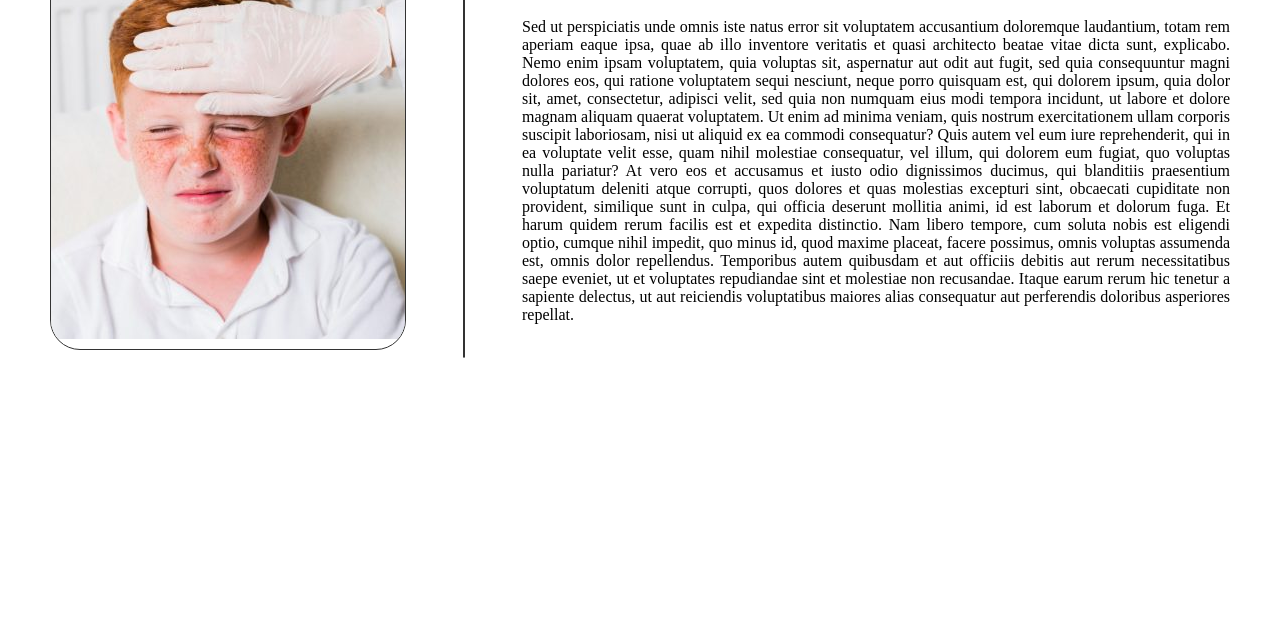
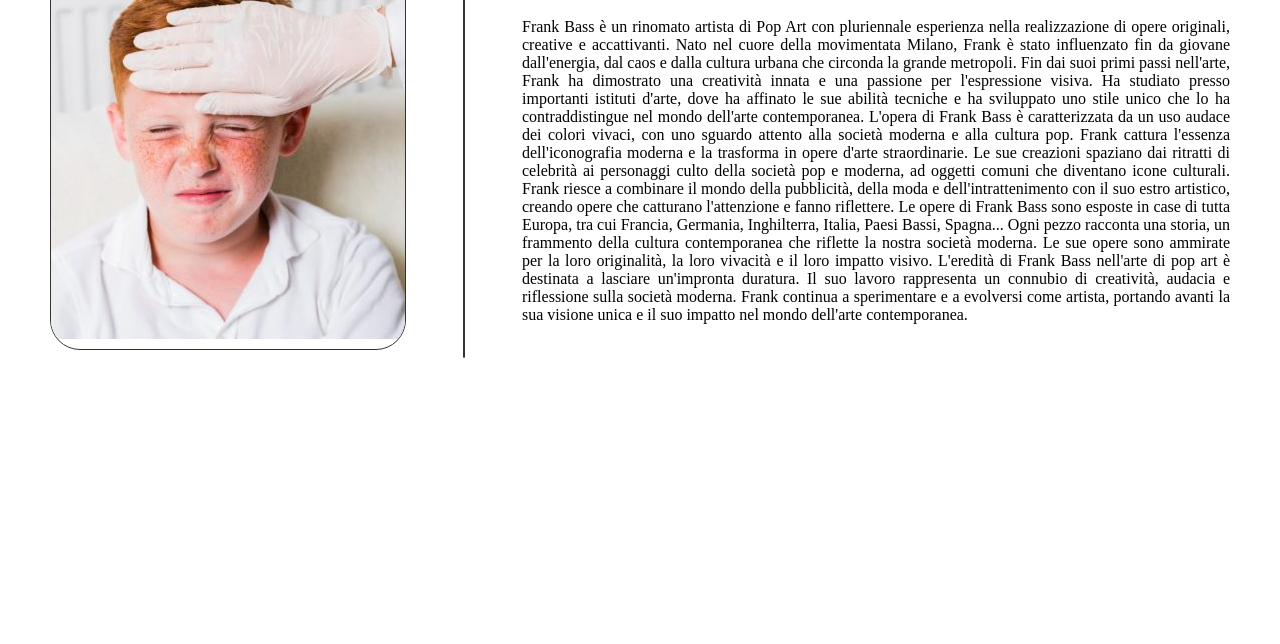
Before and after one commit to vascav/ArtGallery, a plain HTML site: page index.html in a window 1280 px wide. Shown: the part 156-800 px from the top of the page. Drawn offline with Linux system fonts and the light colour scheme.

Commit message:
Modifica descrizione

```diff
--- a/index.html
+++ b/index.html
@@ -56,26 +56,21 @@
       <div class="biografia">
         <h1 class="about">HOME</h1>
         <p>
-        Sed ut perspiciatis unde omnis iste natus error sit voluptatem accusantium doloremque laudantium,
-        totam rem aperiam eaque ipsa, quae ab illo inventore veritatis et quasi architecto beatae
-        vitae dicta sunt, explicabo. Nemo enim ipsam voluptatem, quia voluptas sit, aspernatur aut
-        odit aut fugit, sed quia consequuntur magni dolores eos, qui ratione voluptatem sequi nesciunt,
-        neque porro quisquam est, qui dolorem ipsum, quia dolor sit, amet, consectetur, adipisci velit,
-        sed quia non numquam eius modi tempora incidunt, ut labore et dolore magnam aliquam quaerat
-        voluptatem. Ut enim ad minima veniam, quis nostrum exercitationem ullam corporis suscipit
-        laboriosam, nisi ut aliquid ex ea commodi consequatur? Quis autem vel eum iure reprehenderit,
-        qui in ea voluptate velit esse, quam nihil molestiae consequatur, vel illum, qui dolorem eum
-        fugiat, quo voluptas nulla pariatur? At vero eos et accusamus et iusto odio dignissimos
-        ducimus, qui blanditiis praesentium voluptatum deleniti atque corrupti, quos dolores et
-        quas molestias excepturi sint, obcaecati cupiditate non provident, similique sunt in culpa,
-        qui officia deserunt mollitia animi, id est laborum et dolorum fuga. Et harum quidem rerum
-        facilis est et expedita distinctio. Nam libero tempore, cum soluta nobis est eligendi
-        optio, cumque nihil impedit, quo minus id, quod maxime placeat, facere possimus,
-        omnis voluptas assumenda est, omnis dolor repellendus. Temporibus autem quibusdam et
-        aut officiis debitis aut rerum necessitatibus saepe eveniet, ut et voluptates
-        repudiandae sint et molestiae non recusandae. Itaque earum rerum hic tenetur a
-        sapiente delectus, ut aut reiciendis voluptatibus maiores alias consequatur aut
-        perferendis doloribus asperiores repellat.
+          Frank Bass è un rinomato artista di Pop Art con pluriennale esperienza nella realizzazione di opere originali, creative e accattivanti.
+          Nato nel cuore della movimentata Milano, Frank è stato influenzato fin da giovane dall'energia, dal caos e dalla cultura urbana che circonda la grande metropoli.
+          Fin dai suoi primi passi nell'arte, Frank ha dimostrato una creatività innata e una passione per l'espressione visiva.
+          Ha studiato presso importanti istituti d'arte, dove ha affinato le sue abilità tecniche e ha sviluppato uno stile unico che lo ha contraddistingue nel mondo dell'arte contemporanea.
+          L'opera di Frank Bass è caratterizzata da un uso audace dei colori vivaci, con uno sguardo attento alla società moderna e alla cultura pop.
+          Frank cattura l'essenza dell'iconografia moderna e la trasforma in opere d'arte straordinarie.
+          Le sue creazioni spaziano dai ritratti di celebrità ai personaggi culto della società pop e moderna, ad oggetti comuni che diventano icone culturali.
+          Frank riesce a combinare il mondo della pubblicità, della moda e dell'intrattenimento con il suo estro artistico,
+          creando opere che catturano l'attenzione e fanno riflettere.
+          Le opere di Frank Bass sono esposte in case di tutta Europa, tra cui Francia, Germania, Inghilterra, Italia, Paesi Bassi, Spagna...
+          Ogni pezzo racconta una storia, un frammento della cultura contemporanea che riflette la nostra società moderna.
+          Le sue opere sono ammirate per la loro originalità, la loro vivacità e il loro impatto visivo.
+          L'eredità di Frank Bass nell'arte di pop art è destinata a lasciare un'impronta duratura.
+          Il suo lavoro rappresenta un connubio di creatività, audacia e riflessione sulla società moderna.
+          Frank continua a sperimentare e a evolversi come artista, portando avanti la sua visione unica e il suo impatto nel mondo dell'arte contemporanea.
         </p>
       </div>
 
```
